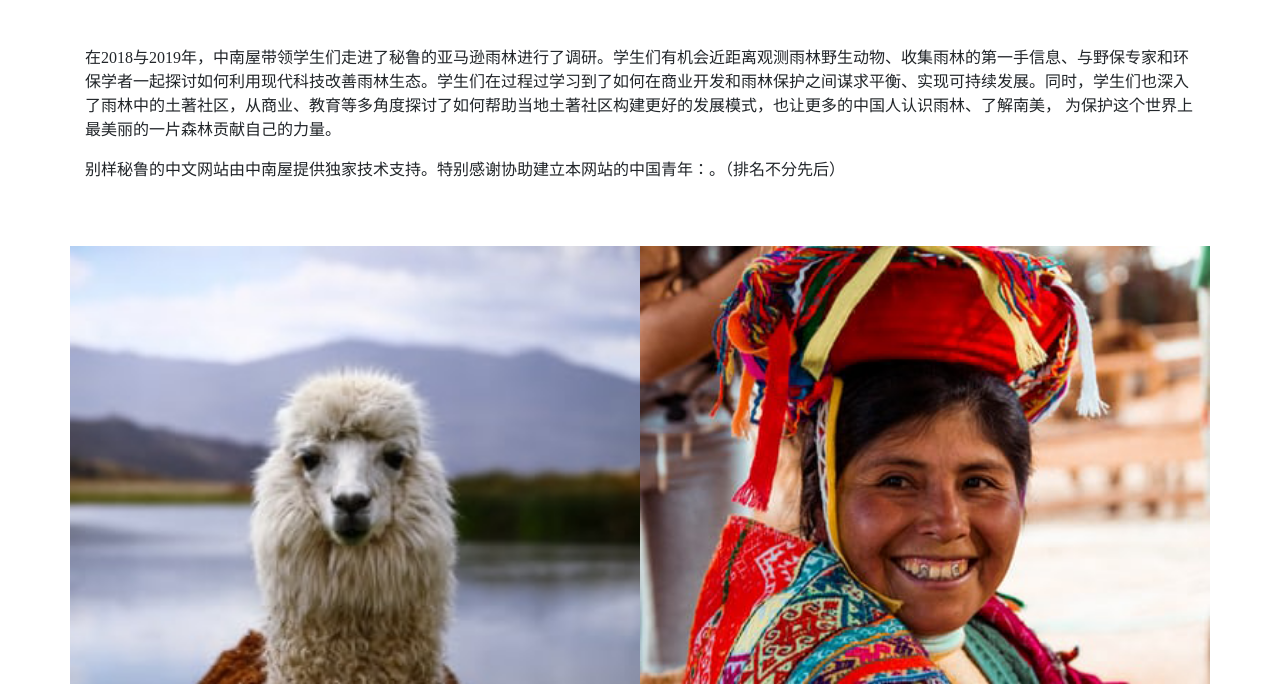
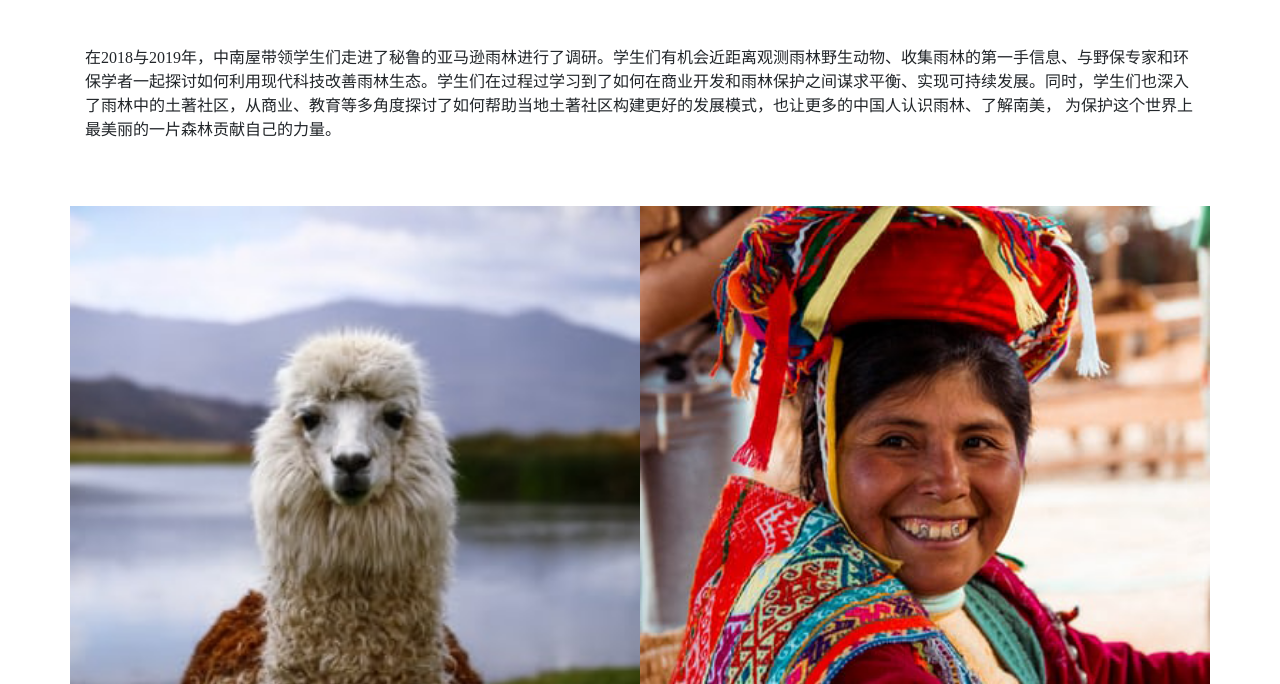
Before and after one commit to vwslz/ALTP, a plain HTML site: page cgo.html in a window 1280 px wide. Shown: the part 1020-1704 px from the top of the page. Drawn offline with nearby package versions, Linux system fonts and the light colour scheme.

Commit message:
Add team member names@aboutus

```diff
--- a/cgo.html
+++ b/cgo.html
@@ -61,11 +61,8 @@
       </div>
       <div class="container">
         <div class="row">
-            <p class="col-12 pt-5">
+            <p class="col-12 py-5">
               在2018与2019年，中南屋带领学生们走进了秘鲁的亚马逊雨林进行了调研。学生们有机会近距离观测雨林野生动物、收集雨林的第一手信息、与野保专家和环保学者一起探讨如何利用现代科技改善雨林生态。学生们在过程过学习到了如何在商业开发和雨林保护之间谋求平衡、实现可持续发展。同时，学生们也深入了雨林中的土著社区，从商业、教育等多角度探讨了如何帮助当地土著社区构建更好的发展模式，也让更多的中国人认识雨林、了解南美， 为保护这个世界上最美丽的一片森林贡献自己的力量。
-            </p>
-            <p class="col-12 pb-5">
-              别样秘鲁的中文网站由中南屋提供独家技术支持。特别感谢协助建立本网站的中国青年：。（排名不分先后）
             </p>
 
             <div class="col-sm-12 col-md-6 bg-img bg-cgo-1">
```
Also changed, not shown: aboutus.html (+6 -0 lines).
